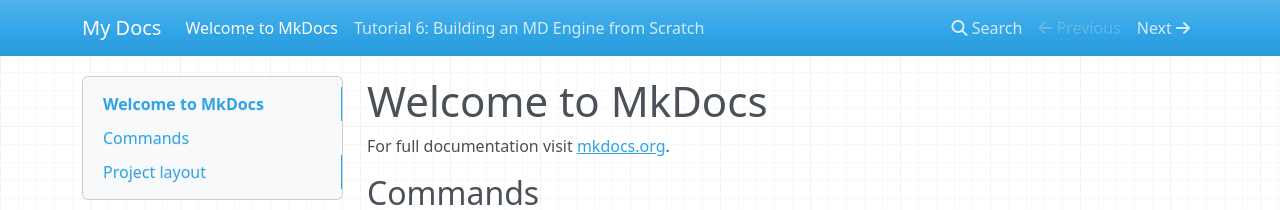
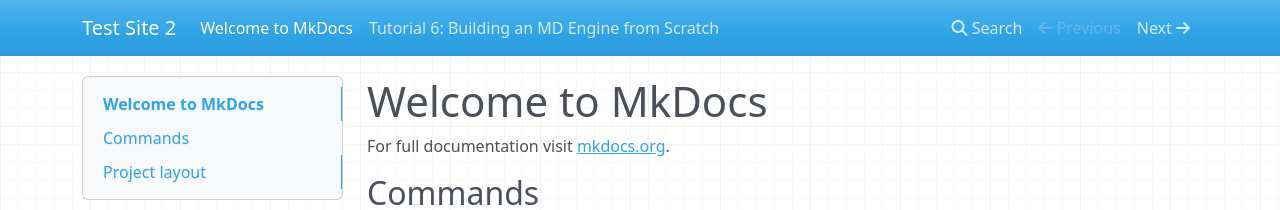
Before and after one commit to Earlyrizer64/test_site_2, an MkDocs documentation site: the page built from docs/index.md, in a window 1280 px wide. Shown: the top 210 px of the page. Built offline with MkDocs 1.6.1, drawn with Linux system fonts in a browser that asks for light colours; nearby versions of some CDN libraries.

Commit message:
Update mkdocs.yml

```diff
--- a/mkdocs.yml
+++ b/mkdocs.yml
@@ -1 +1 @@
-site_name: My Docs
+site_name: Test Site 2
```
